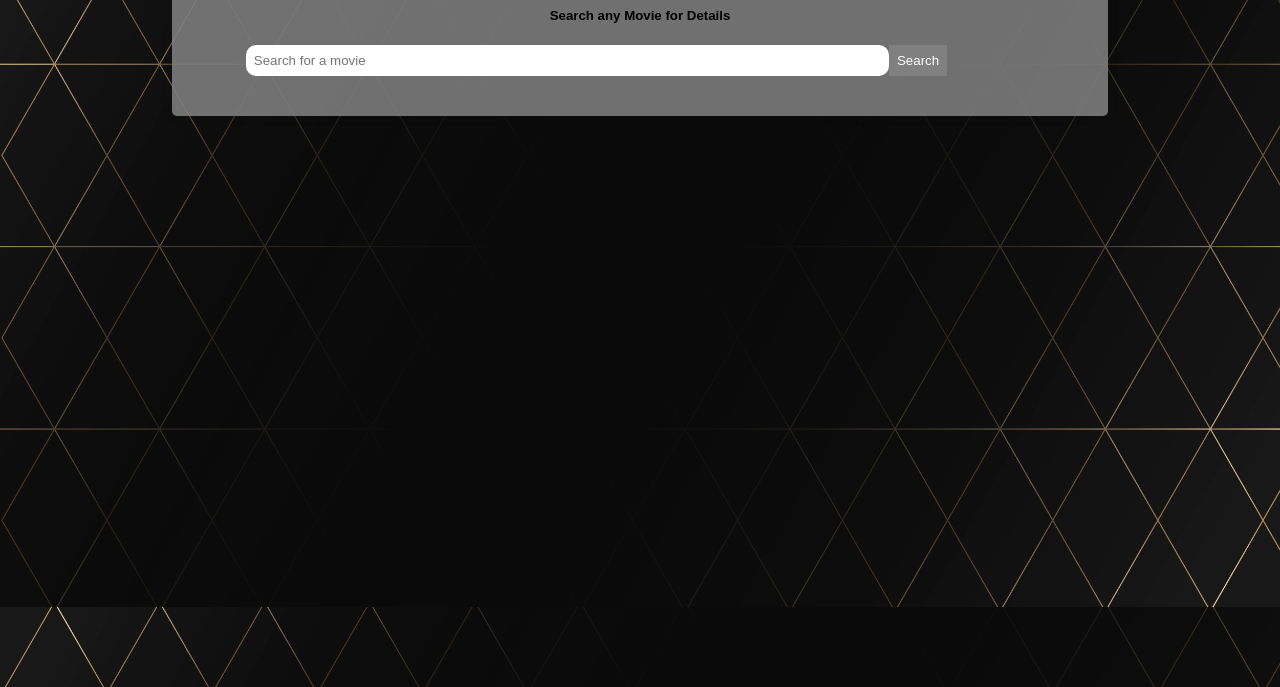
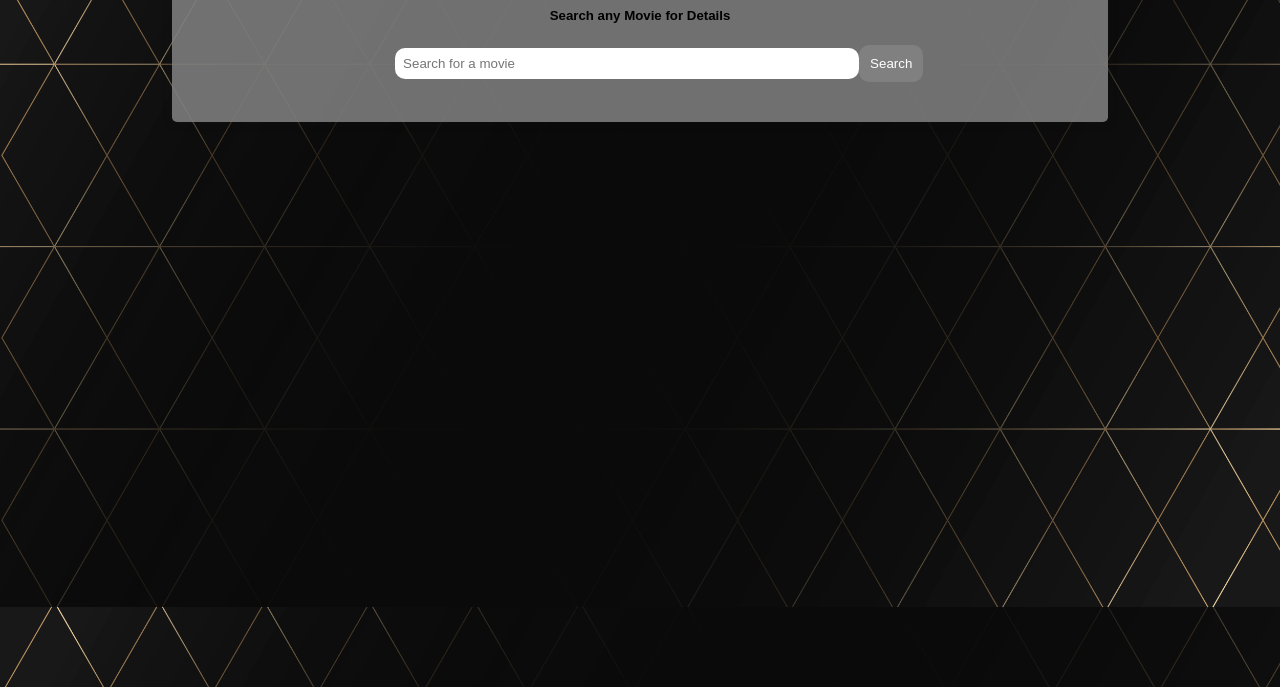
Before and after one commit to ChetanSR22/MovieWeb, a plain HTML site: page index.html in a window 1280 px wide. Shown: the part 113-800 px from the top of the page. Drawn offline with Linux system fonts and the light colour scheme; a web font is replaced by a local one.

Commit message:
Update style.css

```diff
--- a/style.css
+++ b/style.css
@@ -24,8 +24,15 @@ h1 {
     text-align: center;
     text-decoration-color: burlywood;
 }
+h1:hover{
+    color: yellow;
+}
 h5{
     text-align: center;
+
+}
+h5:hover{
+    color: snow;
 
 }
 input {
@@ -37,11 +44,13 @@ input {
 }
 
 button {
-    padding: 8px;
+    padding: 11px;
     background-color: gray;
     color: #fff;
     border: none;
     cursor: pointer;
+    border-radius: 10px;
+    display: block;
 
 }
 
@@ -65,4 +74,8 @@ button:hover {
 
 .container #td{
     display: flex;
+    width: 50vw;
+    justify-content: center;
+    align-items: center;
+    margin-left: 10vw;
 }
```
